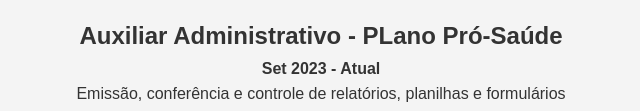
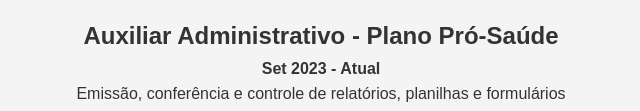
Before and after one commit to Art119/curriculum, a plain HTML site: page index.html in a window 1280 px wide. Shown: the part 689-800 px from the top of the page, 319-959 px from the left. Drawn offline with Linux system fonts and the light colour scheme.

Commit message:
Update index.html

```diff
--- a/index.html
+++ b/index.html
@@ -48,7 +48,7 @@
         <section id="experiencia" class="section">
             <h2>Experiência Profissional</h2>
             <div class="experiencia-item">
-                <h3>Auxiliar Administrativo - PLano Pró-Saúde</h3>
+                <h3>Auxiliar Administrativo - Plano Pró-Saúde</h3>
                 <p><strong>Set 2023 - Atual</strong></p>
                 <ul>
                     <li>Emissão, conferência e controle de relatórios, planilhas e formulários</li>
```
